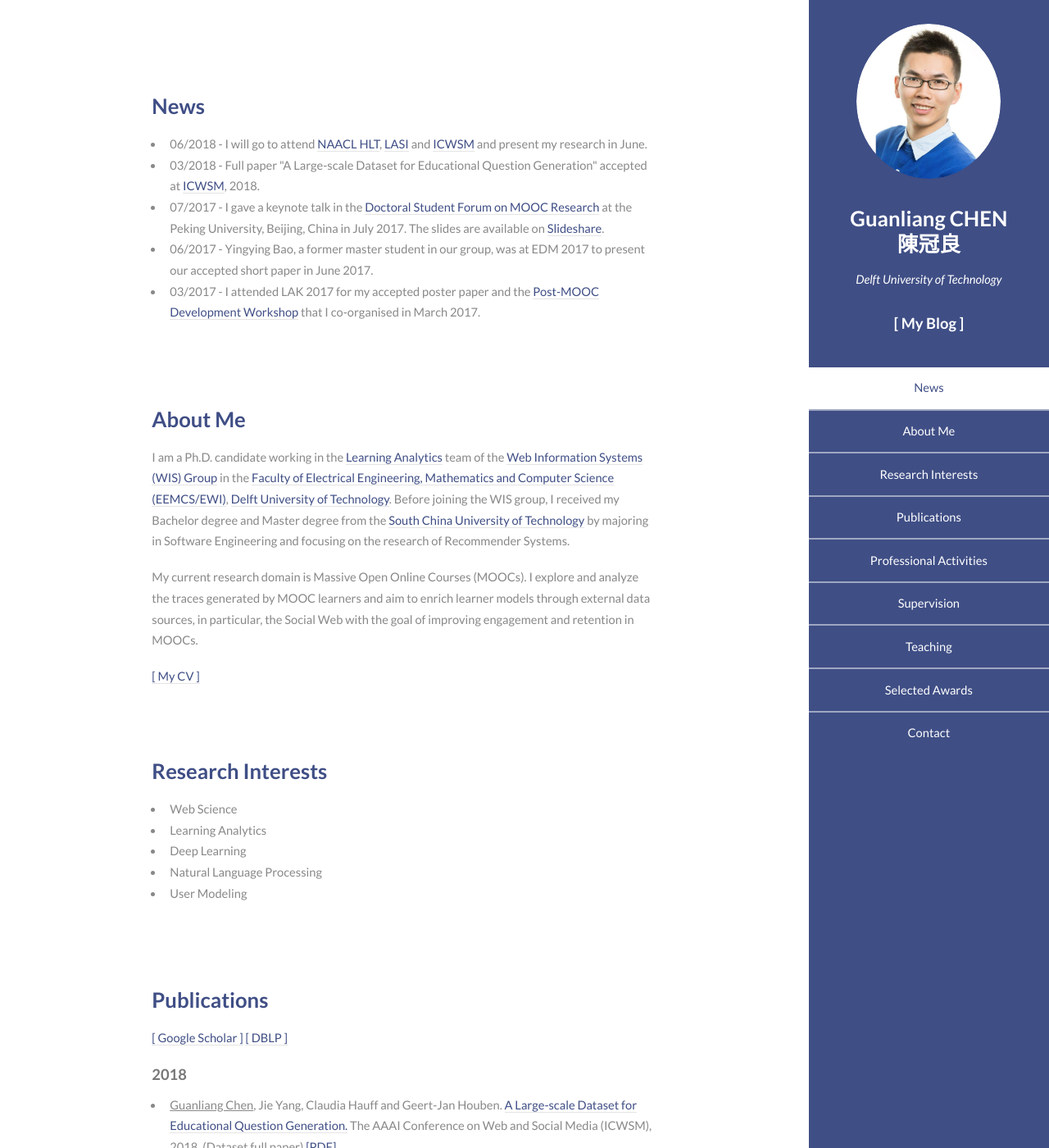
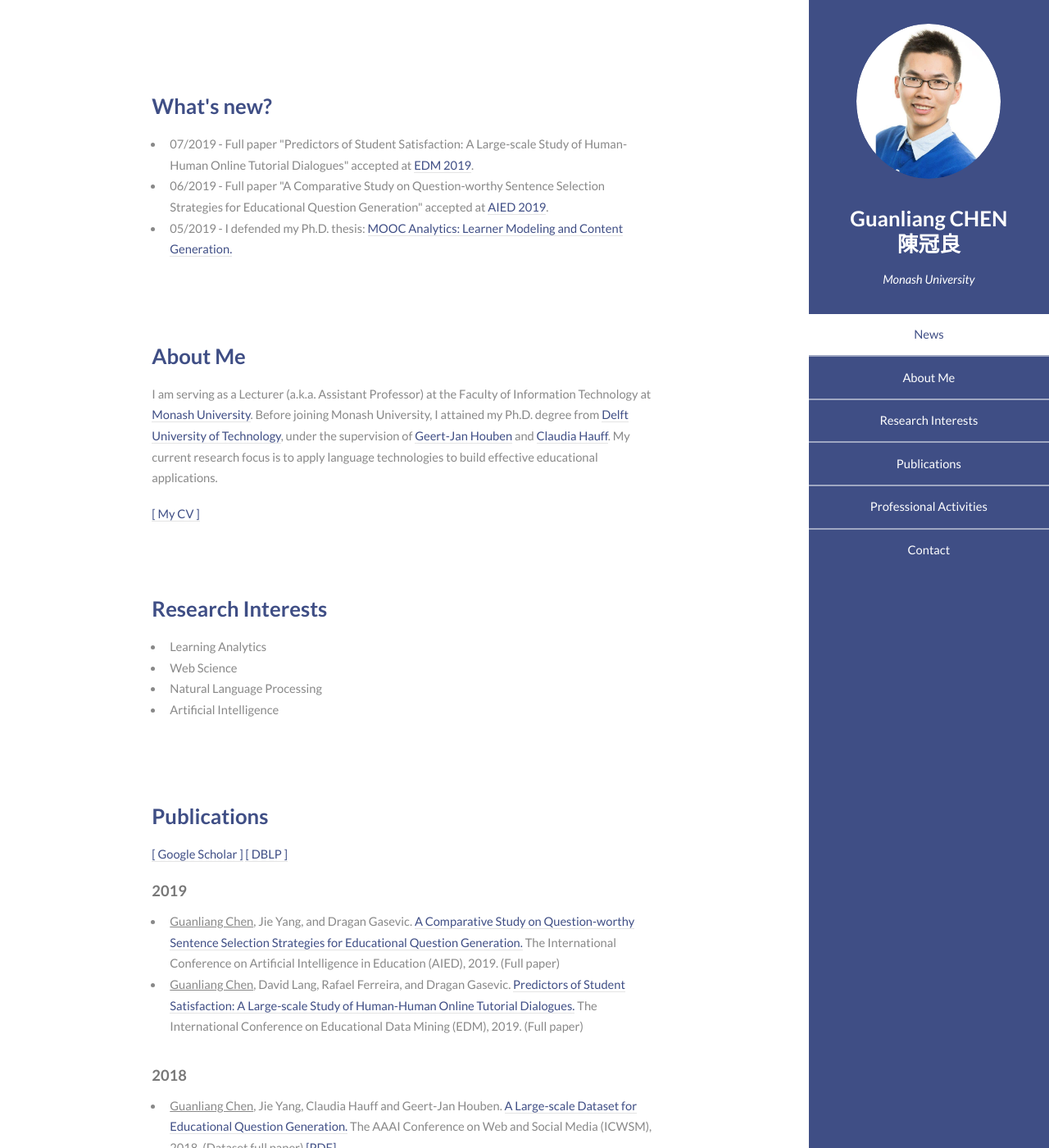
Before and after one commit to AngusGLChen/__angusglchen.github.io, a Jekyll site: the page index.html, which Jekyll copies as it is, in a window 1280 px wide and 1400 px high. Shown: the whole window at 82% size. Built offline with Jekyll 4.4.1, drawn with Linux system fonts in a browser that asks for light colours; some of the changed text lies outside the part shown.

Commit message:
June 23, 2019

```diff
--- a/index.html
+++ b/index.html
@@ -28,8 +28,8 @@
 				<header>
 					<span class="image avatar"><img src="images/avatar.jpg" alt="" /></span>
 					<h1 id="logo"><a href="https://angusglchen.github.io/">Guanliang CHEN<br>陳冠良</a></h1>
-					<p>Delft University of Technology</p>
-					<h4><a href="/blog"><br>[ My Blog ]<br></a></h4>
+					<p>Monash University</p>
+					<!--h4><a href="/blog"><br>[ My Blog ]<br></a></h4!-->
 				</header>
 				<nav id="nav">
 					<ul>
@@ -38,9 +38,9 @@
 						<li><a href="#three">Research Interests</a></li>
 						<li><a href="#four">Publications</a></li>
 						<li><a href="#five">Professional Activities</a></li>
-						<li><a href="#six">Supervision</a></li>
-						<li><a href="#seven">Teaching</a></li>
-						<li><a href="#eight">Selected Awards</a></li>
+						<!--li><a href="#six">Supervision</a></li!-->
+						<!--li><a href="#seven">Teaching</a></li!-->
+						<!--li><a href="#eight">Selected Awards</a></li!-->
 						<li><a href="#nine">Contact</a></li>
 					</ul>
 				</nav>
@@ -60,16 +60,21 @@
 											<br>
 											<br>
 										</div>
-										<h3>News</h3>
+										<h3>What's new?</h3>
 											<ul>
-												<li>06/2018 - I will go to attend <a href="http://naacl2018.org/">NAACL HLT</a>, <a href="https://solaresearch.org/events/lasi/lasi-2018/">LASI</a> and <a href="http://www.icwsm.org/2018/index.php">ICWSM</a> and present my research in June.</li>
+												<li>07/2019 - Full paper "Predictors of Student Satisfaction: A Large-scale Study of Human-Human Online Tutorial Dialogues" accepted at <a href="http://educationaldatamining.org/edm2019/">EDM 2019</a>.</li>
+												<li>06/2019 - Full paper "A Comparative Study on Question-worthy Sentence Selection Strategies for Educational Question Generation" accepted at <a href="https://caed-lab.com/aied2019/">AIED 2019</a>.</li>
+												<li>05/2019 - I defended my Ph.D. thesis: <a href="https://doi.org/10.4233/uuid:dd213d9b-e621-442d-8d11-4cd8b6e19635">MOOC Analytics: Learner Modeling and Content Generation.</a></li>
+
+
+												<!--li>06/2018 - I will go to attend <a href="http://naacl2018.org/">NAACL HLT</a>, <a href="https://solaresearch.org/events/lasi/lasi-2018/">LASI</a> and <a href="http://www.icwsm.org/2018/index.php">ICWSM</a> and present my research in June.</li>
 
 												<li>03/2018 - Full paper "A Large-scale Dataset for Educational Question Generation" accepted at <a href="http://www.icwsm.org/2018/index.php">ICWSM</a>, 2018.</li>
 
 												<li>07/2017 - I gave a keynote talk in the <a href="http://www.xlearningcenter.com/nd.jsp?id=139&_np=2_302">Doctoral Student Forum on MOOC Research</a> at the Peking University, Beijing, China in July 2017. The slides are available on <a href="https://www.slideshare.net/GuanliangChen/doctoral-student-discussion-forum-on-moocs">Slideshare</a>.</li>
 
 												<li>06/2017 - Yingying Bao, a former master student in our group, was at EDM 2017 to present our accepted short paper in June 2017.</li>
-												<li>03/2017 - I attended LAK 2017 for my accepted poster paper and the <a href="https://dan7davis.github.io/post-MOOC/">Post-MOOC Development Workshop</a> that I co-organised in March 2017.</li>
+												<li>03/2017 - I attended LAK 2017 for my accepted poster paper and the <a href="https://dan7davis.github.io/post-MOOC/">Post-MOOC Development Workshop</a> that I co-organised in March 2017.</li!-->
 
 										    </ul>
 									</header>
@@ -82,8 +87,11 @@
 									<header class="major">
 										<h3>About Me</h3>
 									</header>
-									<p>I am a Ph.D. candidate working in the <a href="http://www.wis.ewi.tudelft.nl/projects/learning-analytics/">Learning Analytics</a> team of the <a href="http://www.wis.ewi.tudelft.nl/">Web Information Systems (WIS) Group</a> in the <a href="http://www.ewi.tudelft.nl">Faculty of Electrical Engineering, Mathematics and Computer Science (EEMCS/EWI)</a>, <a href="http://www.tudelft.nl/">Delft University of Technology</a>. Before joining the WIS group, I received my Bachelor degree and Master degree from the <a href="http://en.scut.edu.cn/">South China University of Technology</a> by majoring in Software Engineering and focusing on the research of Recommender Systems.</p>
-									<p>My current research domain is Massive Open Online Courses (MOOCs). I explore and analyze the traces generated by MOOC learners and aim to enrich learner models through external data sources, in particular, the Social Web with the goal of improving engagement and retention in MOOCs.</p>
+									<p>I am serving as a Lecturer (a.k.a. Assistant Professor) at the Faculty of Information Technology at <a href="https://www.monash.edu/">Monash University</a>. Before joining Monash University, I attained my Ph.D. degree from <a href="http://www.tudelft.nl/">Delft University of Technology</a>, under the supervision of <a href="https://www.tudelft.nl/ewi/over-de-faculteit/afdelingen/software-technology/web-information-systems/people/geert-jan-houben/">Geert-Jan Houben</a> and <a href="https://chauff.github.io/">Claudia Hauff</a>. My current research focus is to apply language technologies to build effective educational applications.</p>
+
+									<!---p>I am a Ph.D. candidate working in the <a href="http://www.wis.ewi.tudelft.nl/projects/learning-analytics/">Learning Analytics</a> team of the <a href="http://www.wis.ewi.tudelft.nl/">Web Information Systems (WIS) Group</a> in the <a href="http://www.ewi.tudelft.nl">Faculty of Electrical Engineering, Mathematics and Computer Science (EEMCS/EWI)</a>, <a href="http://www.tudelft.nl/">Delft University of Technology</a>. Before joining the WIS group, I received my Bachelor degree and Master degree from the <a href="http://en.scut.edu.cn/">South China University of Technology</a> by majoring in Software Engineering and focusing on the research of Recommender Systems.</p!-->
+
+									<!--p>My current research domain is Massive Open Online Courses (MOOCs). I explore and analyze the traces generated by MOOC learners and aim to enrich learner models through external data sources, in particular, the Social Web with the goal of improving engagement and retention in MOOCs.</p!-->
 									<p><a href="documents/CV_Guanliang_Chen.pdf">[ My CV ]</a></p>
 								</div>
 							</section>
@@ -93,11 +101,10 @@
 								<div class="container">
 									<h3>Research Interests</h3>
 									<ul>
+										<li>Learning Analytics</li>
 										<li>Web Science</li>
-										<li>Learning Analytics</li>
-										<li>Deep Learning</li>
 										<li>Natural Language Processing</li>
-										<li>User Modeling</li>
+										<li>Artificial Intelligence</li>
 									</ul>
 								</div>
 							</section>
@@ -107,6 +114,12 @@
 								<div class="container">
 									<h3>Publications</h3>
 									<p><a href="https://scholar.google.com/citations?user=NqOqvk0AAAAJ">[ Google Scholar ]</a> <a href="http://dblp.uni-trier.de/pers/hd/c/Chen:Guanliang">[ DBLP ]</a></p>
+									<h4>2019</h4><ul>
+										<li><u>Guanliang Chen</u>, Jie Yang, and Dragan Gasevic. <a href="">A Comparative Study on Question-worthy Sentence Selection Strategies for Educational Question Generation.</a> The International Conference on Artificial Intelligence in Education (AIED), 2019. (Full paper)</li>
+										<li><u>Guanliang Chen</u>, David Lang, Rafael Ferreira, and Dragan Gasevic. <a href="">Predictors of Student Satisfaction: A Large-scale Study of Human-Human Online Tutorial Dialogues.</a> The International Conference on Educational Data Mining (EDM), 2019. (Full paper)</li>
+									</ul>
+
+
 									<h4>2018</h4><ul>
 										<li><u>Guanliang Chen</u>, Jie Yang, Claudia Hauff and Geert-Jan Houben. <a href="https://aaai.org/ocs/index.php/ICWSM/ICWSM18/paper/view/17857">A Large-scale Dataset for Educational Question Generation.</a> The AAAI Conference on Web and Social Media (ICWSM), 2018. (Dataset full paper) <a href="documents/ICWSM2018_Guanliang_LearningQ.pdf">[PDF]</a></li>
 										<li>Sepideh Mesbah, <u>Guanliang Chen</u>, Manuel Valle Torre, Alessandro Bozzon, Christoph Lofi, Geert-Jan Houben. <a href="">Towards User-Centric Online Learning Meta-Data:Concept Focus for MOOCs.</a> The 13th European Conference on Technology Enhanced Learning (EC-TEL), 2018.</li>
@@ -182,7 +195,7 @@
 							</section>
 
 						<!-- Six -->
-							<section id="six">
+							<!--section id="six">
 								<div class="container">
 									<h3>Supervision</h3>
 									<ul>
@@ -190,10 +203,10 @@
 
 									</ul>
 								</div>
-							</section>
+							</section!-->
 
 						<!-- Seven -->
-							<section id="seven">
+							<!--section id="seven">
 								<div class="container">
 									<h3>Teaching</h3>
 									<ul>
@@ -201,10 +214,10 @@
 										<li>2017, Guest Lecturer, Social Web Data Analytics (Msc. course in AMS Institute)</li>
 									</ul>
 								</div>
-							</section>
+							</section!-->
 
 						<!-- Eight -->
-							<section id="eight">
+							<!--section id="eight">
 								<div class="container">
 									<h3>Selected Awards</h3>
 									<ul>
@@ -213,27 +226,29 @@
 										<li>Chinese Government Scholarship for Graduates (2012 - 2013)</li>
 									</ul>
 								</div>
-							</section>
+							</section!-->
 
 						<!-- Nine -->
 							<section id="nine">
 								<div class="container">
 									<h3>Contact</h3>
-									<p>TU Delft - EWI/ST/WIS<br>
+									<!--p>TU Delft - EWI/ST/WIS<br>
 										P.O. Box 5031<br>
 										2600GA Delft<br>
 										The Netherlands<br><br>
 
 										Office: Van Mourik Broekmanweg 6, East 4.040<br>
-										Email: guanliang.chen [at] tudelft.nl or angus.glchen [at] gmail.com<br>
+										Email: guanliang.chen [at] monash.edu or angus.glchen [at] gmail.com<br>
+									</p!-->
+									<p> Email: guanliang.chen [at] monash.edu or angus.glchen [at] gmail.com<br>
 									</p>
 									<ul class="icons">
-										<li><a href="mailto:guanliang.chen@tudelft.nl" class="icon fa-envelope"><span class="label">Email</span></a></li>
-										<li><a href="http://weibo.com/chendaguan" class="icon fa-weibo"><span class="label">Sina Weibo</span></a></li>
+										<li><a href="mailto:guanliang.chen@monash.edu" class="icon fa-envelope"><span class="label">Email</span></a></li>
+										<!--li><a href="http://weibo.com/chendaguan" class="icon fa-weibo"><span class="label">Sina Weibo</span></a></li!-->
 										<li><a href="https://twitter.com/AngusGLChen" class="icon fa-twitter"><span class="label">Twitter</span></a></li>
-										<li><a href="https://github.com/AngusGLChen/" class="icon fa-github"><span class="label">Github</span></a></li>
+										<!--li><a href="https://github.com/AngusGLChen/" class="icon fa-github"><span class="label">Github</span></a></li!-->
 										<li><a href="https://www.linkedin.com/in/angusglchen" class="icon fa-linkedin"><span class="label">Linkedin</span></a></li>
-										<li><a href="http://www.slideshare.net/GuanliangChen" class="icon fa-slideshare"><span class="label">SlideShare</span></a></li>
+										<!--li><a href="http://www.slideshare.net/GuanliangChen" class="icon fa-slideshare"><span class="label">SlideShare</span></a></li!-->
 									</ul>
 								</div>
 							</section>
```
Also changed, not shown: 9 other files.
